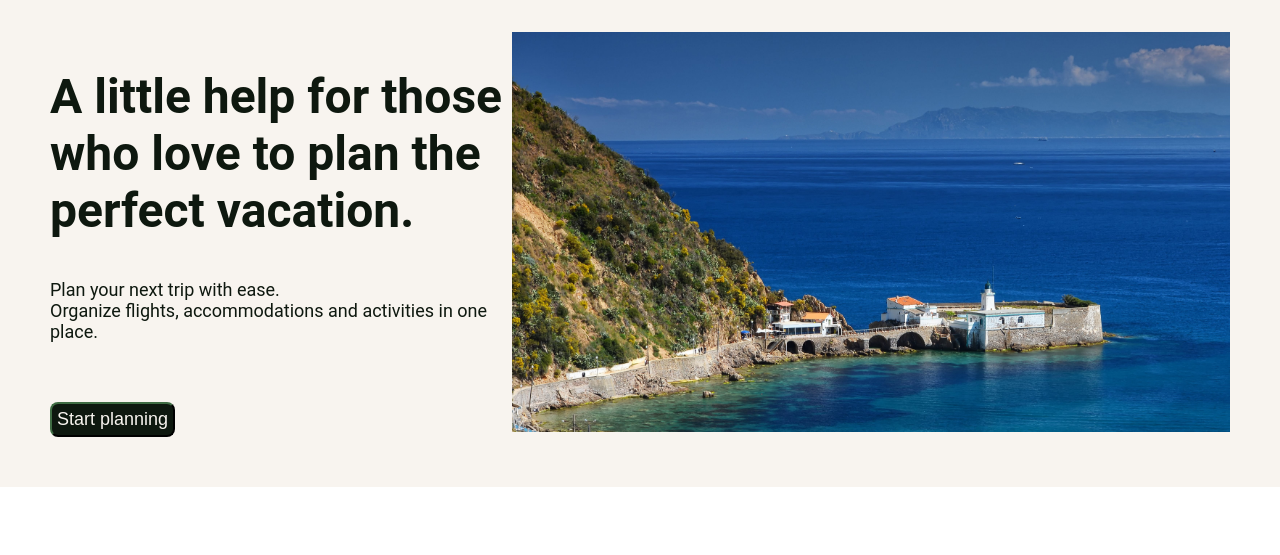
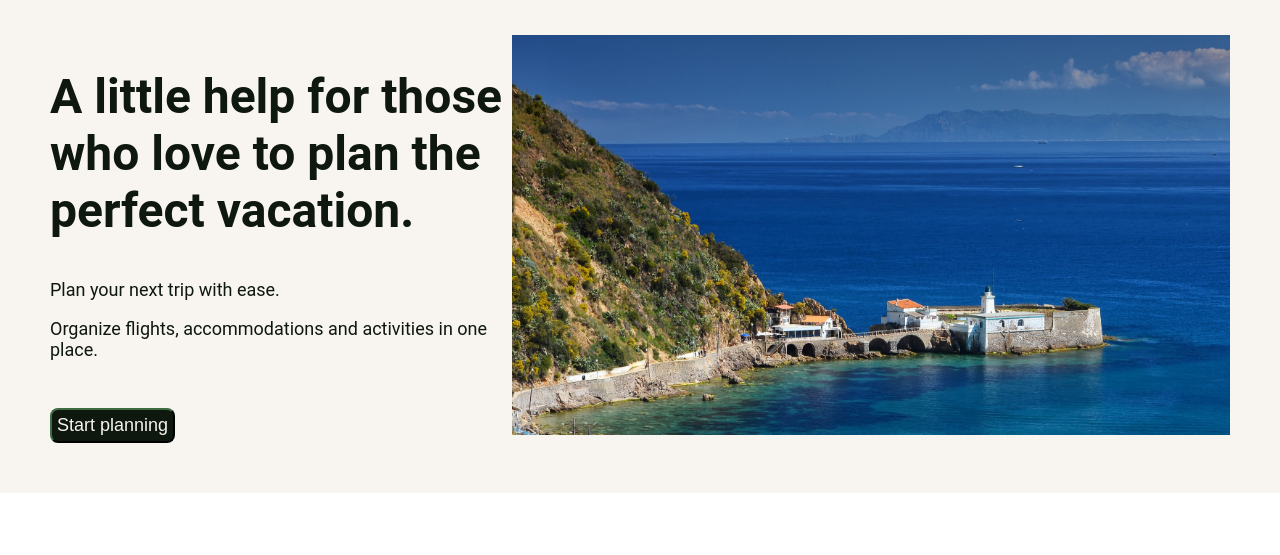
Before and after one commit to l-ortuno/olivae-travel, a plain HTML site: page index.html in a window 1280 px wide. Shown: the part 132-687 px from the top of the page. Drawn offline with Linux system fonts and the light colour scheme.

Commit message:
Change hero organization.
Gave the text a p instead of a div class, added max-width and reduced space with the button.

```diff
--- a/index.html
+++ b/index.html
@@ -20,8 +20,8 @@
 <main>
     <section id="hero">
         <div class="hero-content"><h1>A little help for those who love to plan the perfect vacation.</h1>
-        <div class="text">Plan your next trip with ease.</div>
-        <div class="text">Organize flights, accommodations and activities in one place.</div>
+        <p>Plan your next trip with ease.</p>
+        <p>Organize flights, accommodations and activities in one place.</p>
         <button class="button-hero">Start planning</button></div>
         <img src="./imgs/hero-mediterranean.jpg" alt="photo of a mediterranean village in the sea" class="hero-mediterranean">
         </section>
--- a/style.css
+++ b/style.css
@@ -49,13 +49,17 @@ h1{
     max-width: 600px;
 }
 
+.hero-content p {
+    max-width: 500px;
+}
+
 .hero-mediterranean{
     height: 400px;
     width: auto;
 }
 
 .button-hero{
-    margin-top: 60px;
+    margin-top: 30px;
     font-size: 18px;
     border-radius: 8px;
     color: rgb(248, 244, 239);
```
